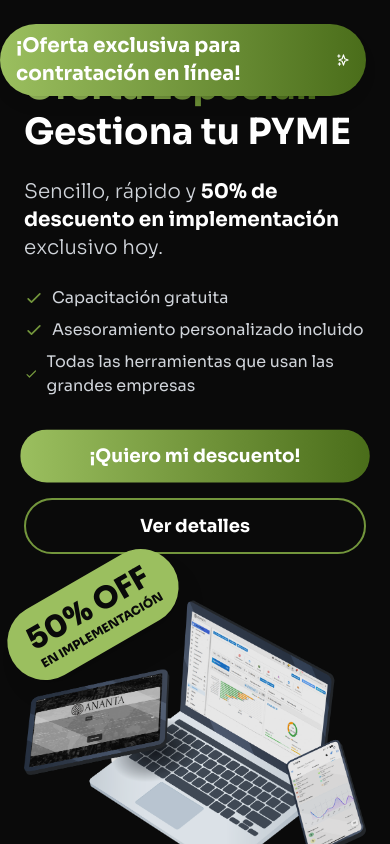
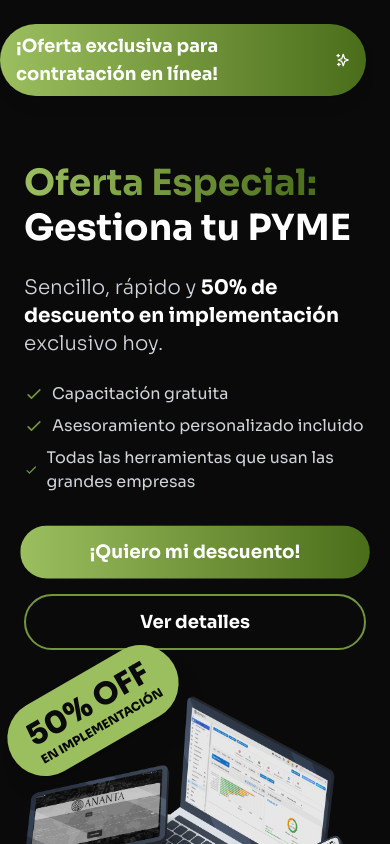
Before and after one commit to omarosvaldogm/landing-ananta, a React (Vite) app: page /pymes in a window 390 px wide. Shown: the top 844 px of the page. Built offline with nearby package versions, Linux system fonts and the light colour scheme.

Commit message:
se modifico vista en movil de la pagina de pymes

```diff
--- a/src/components/landing/HeroPymes.jsx
+++ b/src/components/landing/HeroPymes.jsx
@@ -98,7 +98,7 @@ const HeroSectionPyme = ({ onDiscountClick, onDetailsClick }) => {
         transition={{ delay: 0.5, type: 'spring' }}
       >
         <div className="bg-gradient-to-r from-[#9BBF5F] to-[#4A6D1A] text-white px-4 py-2 rounded-full shadow-lg flex items-center">
-          <span className="font-bold mr-2 text-xl">¡Oferta exclusiva para contratación en línea!</span>
+          <span className="font-bold mr-2 text-lg md:text-xl">¡Oferta exclusiva para contratación en línea!</span>
           <svg className="w-5 h-5" fill="none" stroke="currentColor" viewBox="0 0 24 24">
             <path strokeLinecap="round" strokeLinejoin="round" strokeWidth="2" d="M5 3v4M3 5h4M6 17v4m-2-2h4m5-16l2.286 6.857L21 12l-5.714 2.143L13 21l-2.286-6.857L5 12l5.714-2.143L13 3z" />
           </svg>
@@ -131,12 +131,12 @@ const HeroSectionPyme = ({ onDiscountClick, onDetailsClick }) => {
       >
         {/* Texto a la izquierda */}
         <motion.div
-          className="w-full lg:w-1/2 mb-12 lg:mb-0 lg:pr-12"
+          className="w-full lg:w-1/2 mb-12 lg:mb-0 lg:pr-12 mt-24 md:mt-0"
           variants={containerVariants}
         >
 
           <motion.h1
-            className="text-4xl md:text-5xl lg:text-6xl font-bold mb-6 leading-tight text-white"
+            className="text-4xl md:text-5xl lg:text-6xl font-bold mb-6 leading-tight text-white "
             variants={itemVariants}
           >
             <span className="text-transparent bg-clip-text bg-gradient-to-r from-[#9BBF5F] via-[#73963C] to-[#4A6D1A]">Oferta Especial:</span> Gestiona tu PYME
```
